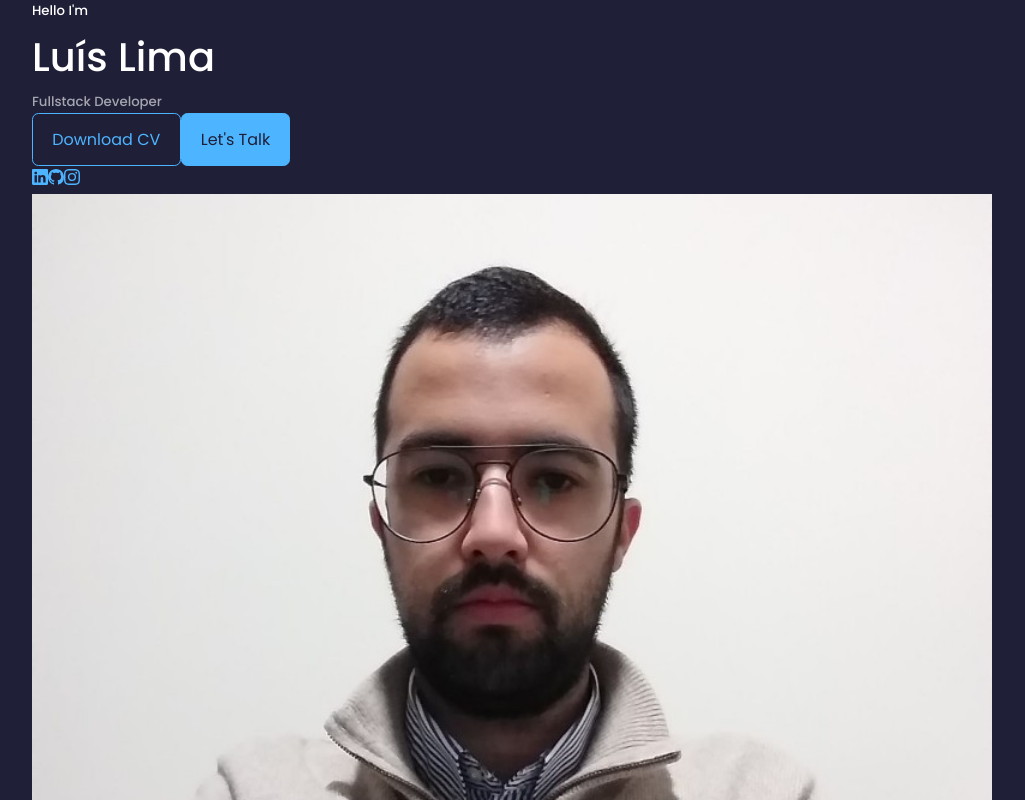
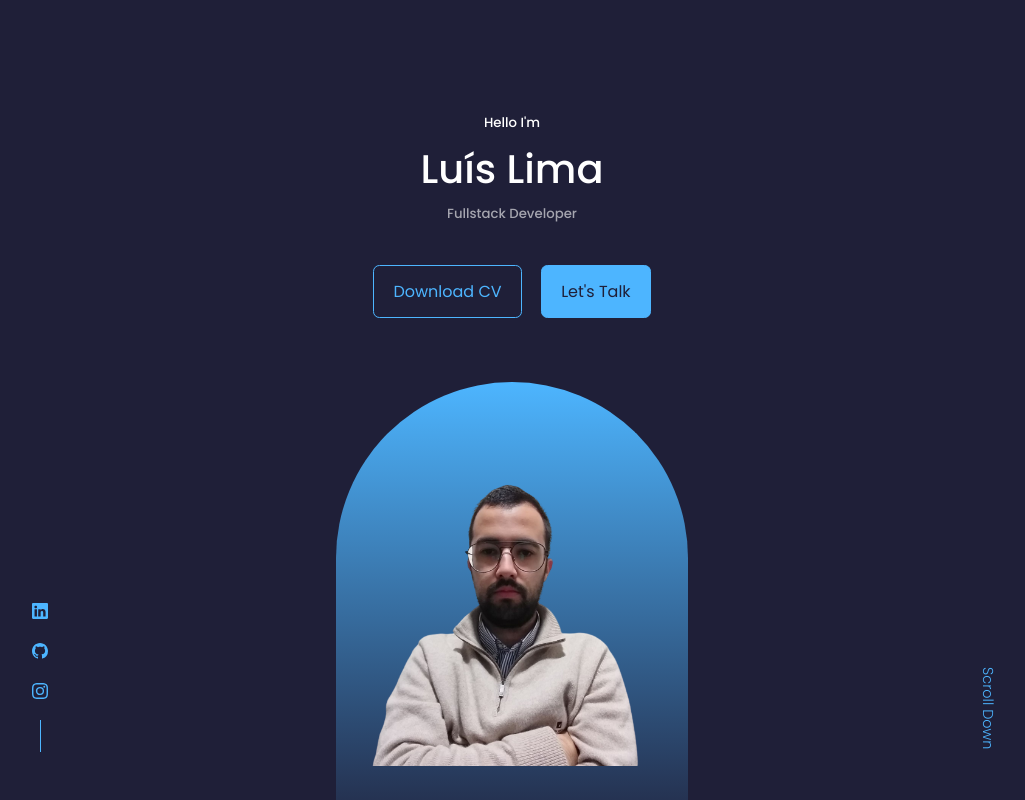
Before and after one commit to luislimaUM/my-portfolio, a React (Create React App) app: page / in a window 1280 px wide. Shown: the top 800 px of the page, without its empty margins (128-1153 px from the left). Built offline with nearby package versions, Linux system fonts and the light colour scheme.

Commit message:
change photo without background. add css style

```diff
--- a/src/components/header/Header.jsx
+++ b/src/components/header/Header.jsx
@@ -1,7 +1,7 @@
 import React from 'react'
 import './header.css'
 import CTA from './CTA'
-import ME from '../../assets/me.jpg'
+import ME from '../../assets/me.png'
 import HeaderSocials from './HeaderSocials'
 
 const header = () => {
--- a/src/components/header/header.css
+++ b/src/components/header/header.css
@@ -0,0 +1,56 @@
+header {
+    height: 100vh;
+    padding-top: 7rem;
+    overflow: hidden;
+}
+
+.header__container {
+    text-align: center;
+    height: 100%;
+    position: relative;
+}
+
+.cta {
+    margin-top: 2.5rem;
+    display: flex;
+    gap: 1.2rem;
+    justify-content: center;
+}
+
+.header__socials {
+    display: flex;
+    flex-direction: column;
+    align-items: center;
+    gap: 0.8rem;
+    position: absolute;
+    left: 0;
+    bottom: 3rem;
+}
+
+.header__socials::after {
+    content: '';
+    width: 1px;
+    height: 2rem;
+    background: var(--color-primary);
+}
+
+.me {
+    background: linear-gradient(var(--color-primary), transparent);
+    width: 22rem;
+    height: 30rem;
+    position: absolute;
+    left: calc(50% - 11rem);
+    margin-top: 4rem;
+    border-radius: 12rem 12rem 0 0;
+    overflow: hidden;
+    padding: 5rem 1.5rem 1.5rem 1.5rem;
+}
+
+.scroll__down {
+    right: -2.3rem;
+    position: absolute;
+    bottom: 5rem;
+    transform: rotate(90deg);
+    font-weight: 300;
+    font-size: 0.9rem;
+}
```
Also changed, not shown: src/assets/me.jpg (deleted), src/assets/me.png (added).
